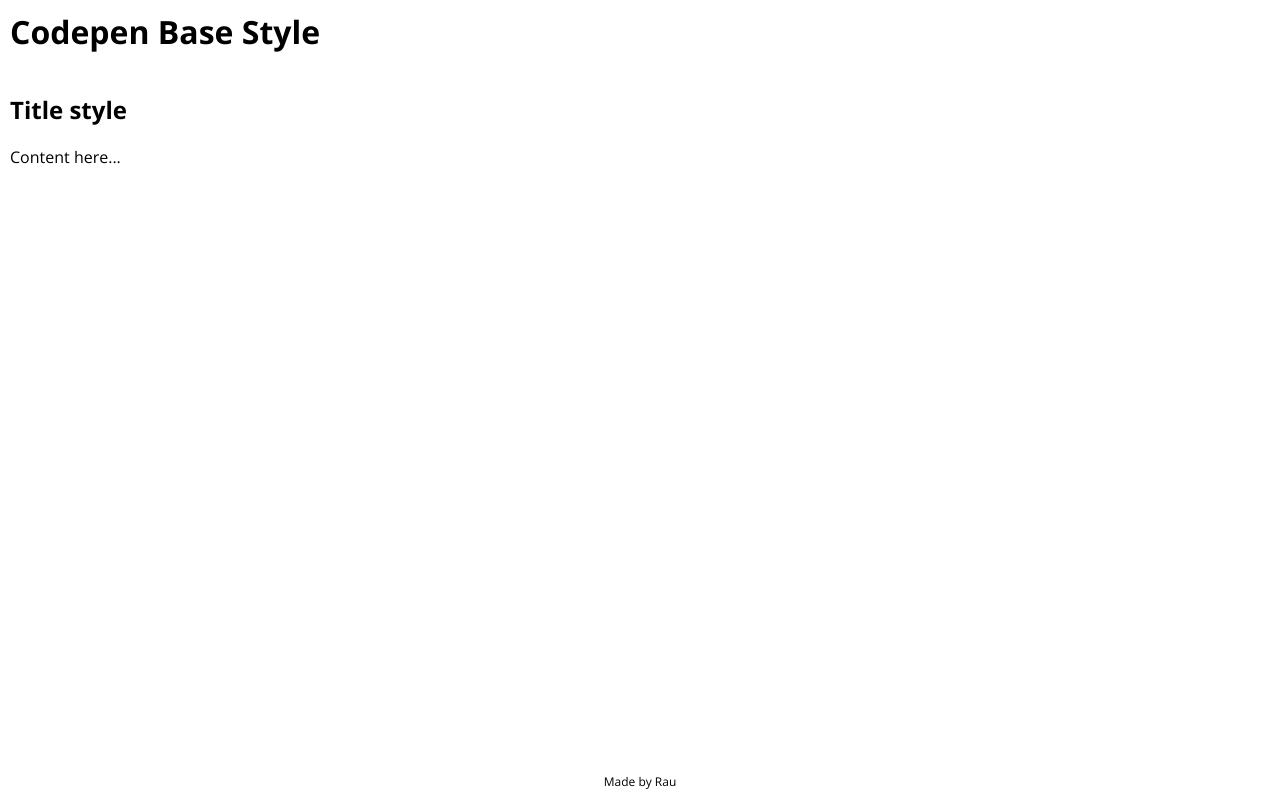
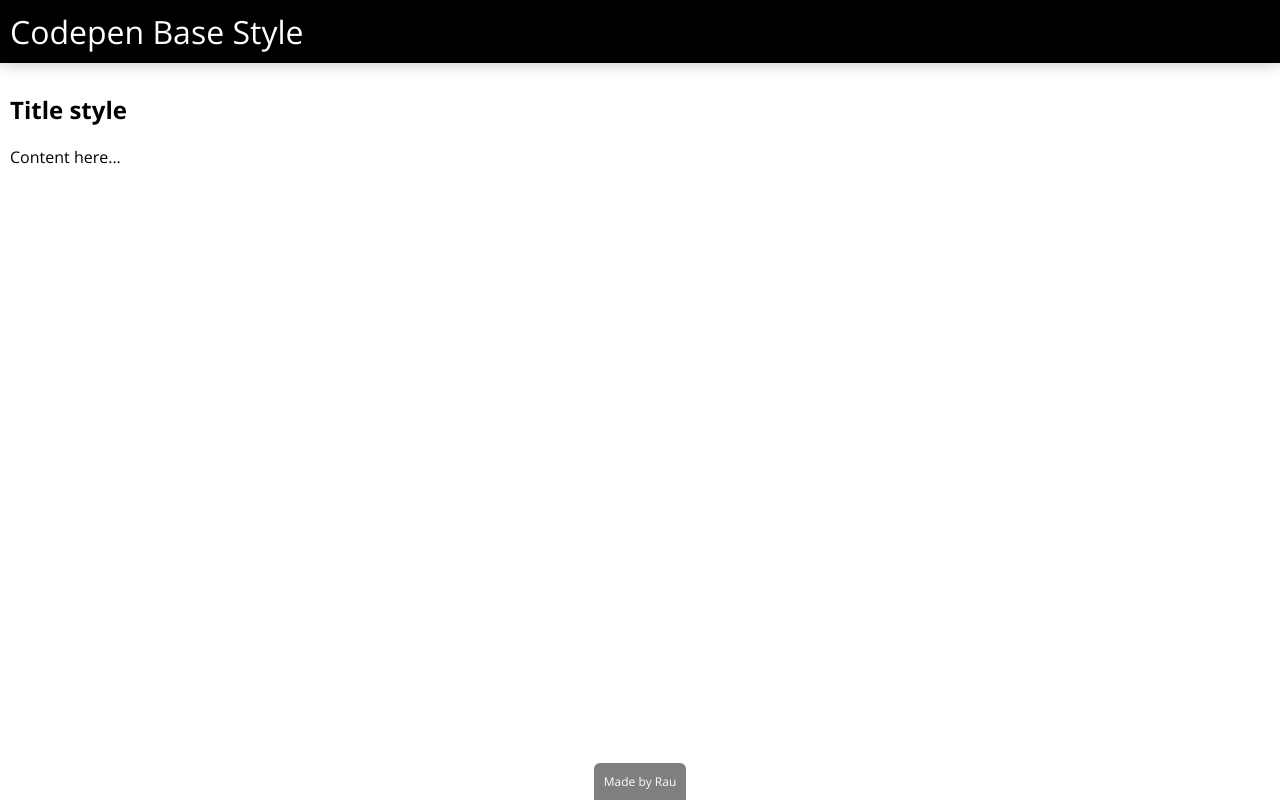
Before and after one commit to raubaca/codepen-base-style, a plain HTML site: page index.html in a window 1280 px wide. Drawn offline with nearby package versions, Linux system fonts and the light colour scheme.

Commit message:
header and footer styles

```diff
--- a/style.css
+++ b/style.css
@@ -3,6 +3,13 @@
 *::after,
 *::before {
   box-sizing: border-box;
+}
+:root {
+  --header-bg: hsl(0, 0%, 0%);
+  --header-color: hsl(0, 0%, 100%);
+  --header-shadow: 0 0 1em 0 hsla(0, 0%, 0%, 0.26);
+  --footer-bg: hsla(0, 0%, 0%, 0.5);
+  --footer-color: hsl(0, 0%, 100%);
 }
 html {
   font-size: 62.5%;
@@ -18,10 +25,20 @@ body {
 body > * {
   padding: 1rem;
 }
-h1 {
+header {
+  background: var(--header-bg);
+  box-shadow: var(--header-shadow);
+}
+header h1 {
   margin: 0;
+  color: var(--header-color);
+  font-weight: 400;
 }
 footer {
+  background: var(--footer-bg);
+  color: var(--footer-color);
+  font-size: 1.2rem;
   text-align: center;
-  font-size: 1.2rem;
+  margin: auto;
+  border-radius: 0.5em 0.5em 0 0;
 }
```
